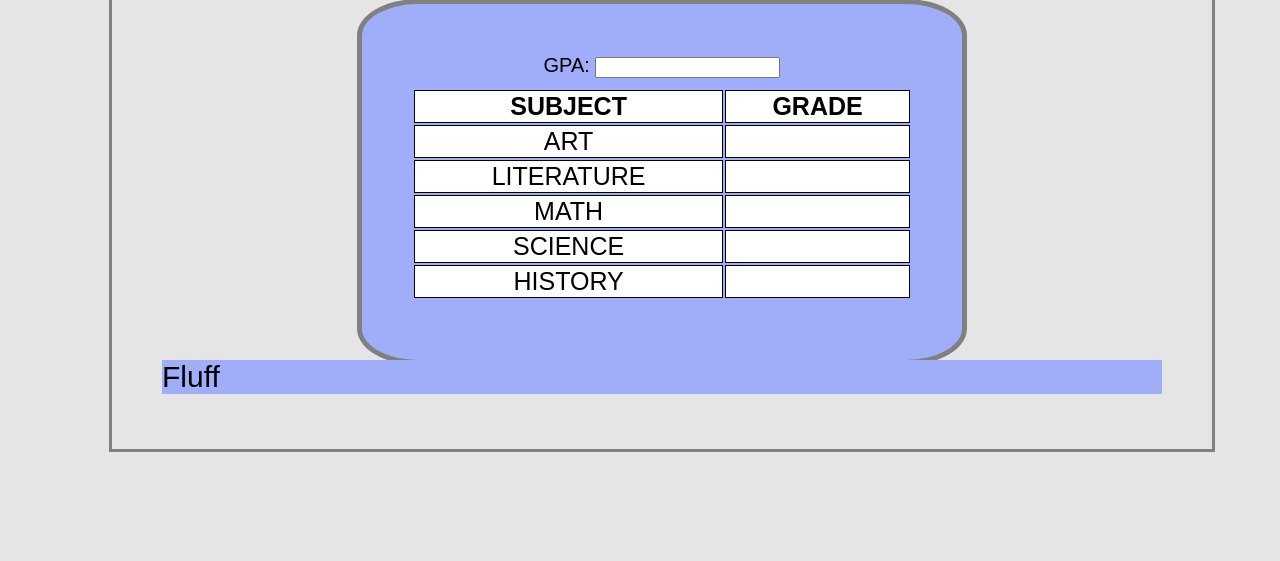
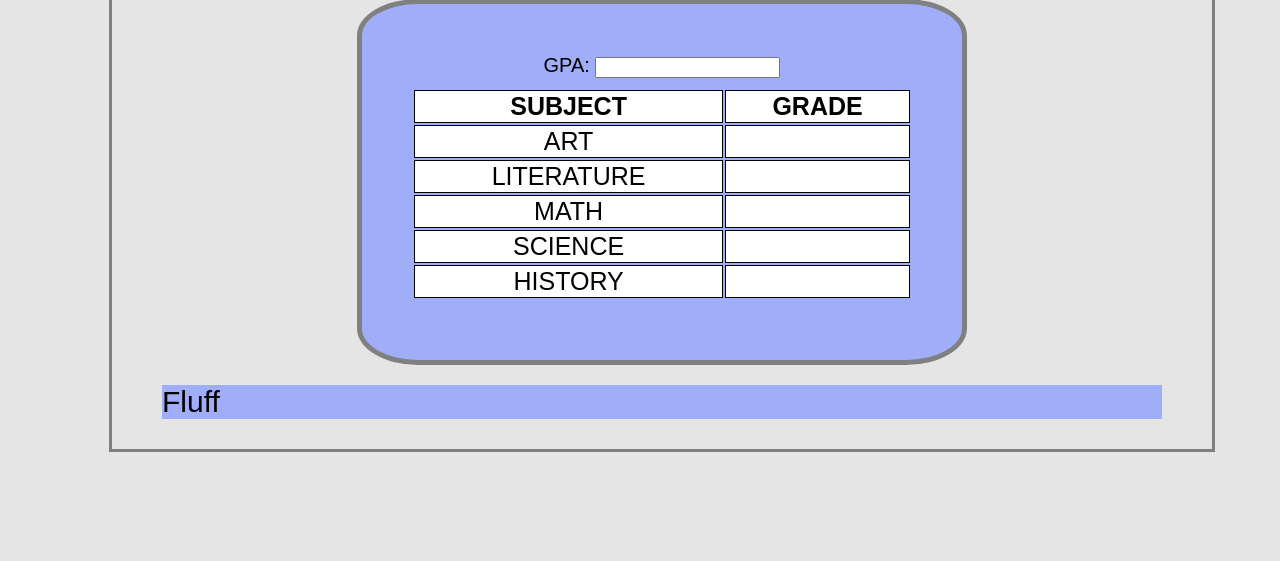
Before and after one commit to JustinCThomas/student-gradebook-project, a Flask app: page /student in a window 1280 px wide. Shown: the part 585-1146 px from the top of the page. Run offline with Flask 2, Linux system fonts and the light colour scheme.

Commit message:
Update student.html

```diff
--- a/app/templates/student.html
+++ b/app/templates/student.html
@@ -52,7 +52,7 @@
 			}
 			footer{
 				position:relative;
-				bottom: 5px;
+				bottom: -20px;
 			}
 			form{
 				font-size: 20px;
```
